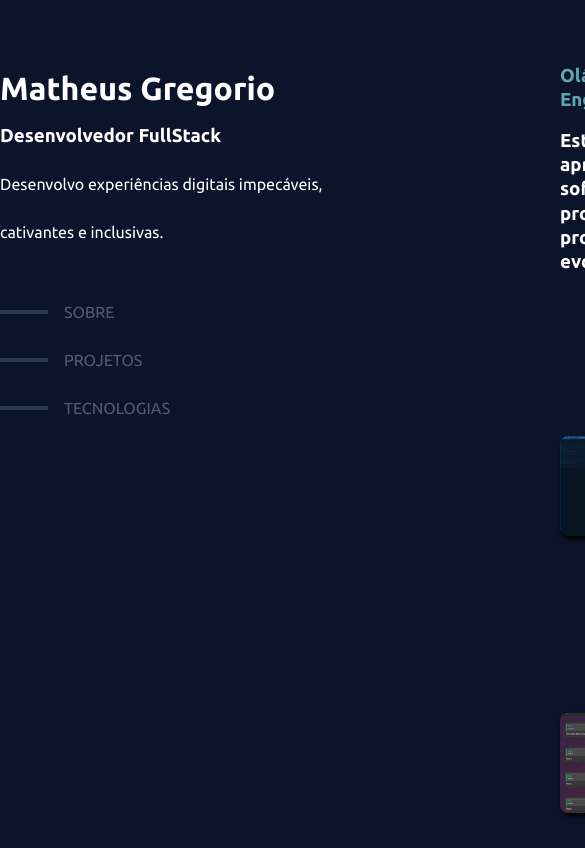
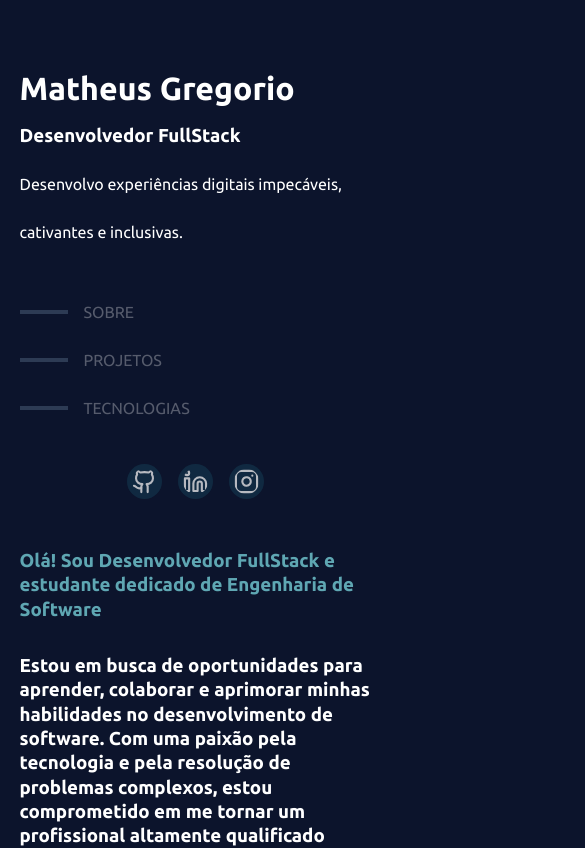
Before and after one commit to Matheussmaced/new_portfolio, a Next.js app: page / in a window 390 px wide. Shown: the top 848 px of the page, 585 px wide, since content can reach past the window. Built offline with nearby package versions, Linux system fonts and the light colour scheme.

Commit message:
feat: responsive

```diff
--- a/src/app/(home)/styles/about.ts
+++ b/src/app/(home)/styles/about.ts
@@ -16,4 +16,8 @@ export const AbountText = styled.h3`
 
   text-align: left;
   margin-bottom: 1rem;
+
+  @media screen and (max-width: 600px) {
+    margin: 2rem 0 2rem;
+  }
 `
--- a/src/app/(home)/styles/home.ts
+++ b/src/app/(home)/styles/home.ts
@@ -16,4 +16,9 @@ export const Main = styled.main`
 
   display: flex;
   justify-content: space-between;
+
+  @media screen and (max-width: 600px) {
+    display: block;
+    width: 90%;
+  }
 `
--- a/src/app/(home)/styles/profile.ts
+++ b/src/app/(home)/styles/profile.ts
@@ -9,6 +9,10 @@ export const Main = styled.main`
   position: fixed;
 
   line-height: 3rem;
+
+  @media screen and (max-width: 600px) {
+    position: relative;
+  }
 `
 
 export const Informs = styled.div`
@@ -52,6 +56,20 @@ export const Icons = styled.div`
   left: calc(50% - 31.25rem);
 
   cursor: pointer;
+
+  @media screen and (max-width: 600px) {
+    position: static;
+    display: flex;
+    justify-content: center;
+
+    align-items: center;
+
+    bottom: 0;
+    left: 0;
+
+    gap: 1rem;
+    margin-top: 2rem;
+  }
 `
 
 export const Github = styled(GithubIcon)`
--- a/src/app/(home)/styles/projects.ts
+++ b/src/app/(home)/styles/projects.ts
@@ -21,6 +21,15 @@ export const MainContainerProjects = styled.main`
     align-items: first baseline;
 
     color: ${(props) => props.theme['base-subtitle']};
+
+    @media screen and (max-width: 600px) {
+      display: block;
+    }
+  }
+
+  @media screen and (max-width: 600px) {
+    display: block;
+    text-align: center;
   }
 `
 
@@ -28,6 +37,10 @@ export const Images = styled(Image)`
   border-radius: 0.5rem;
 
   filter: drop-shadow(2px 3px 2px black);
+
+  @media screen and (max-width: 600px) {
+    margin-bottom: 1.5rem;
+  }
 `
 
 export const LinksTitle = styled(Link)`
--- a/src/styles/global.ts
+++ b/src/styles/global.ts
@@ -13,7 +13,6 @@ export const GlobalStyles = createGlobalStyle`
     }
     body {
       background-color: ${(props) => props.theme.background};
-      font-family: "Oswald", sans-serif;
     }
   }
 `
```
